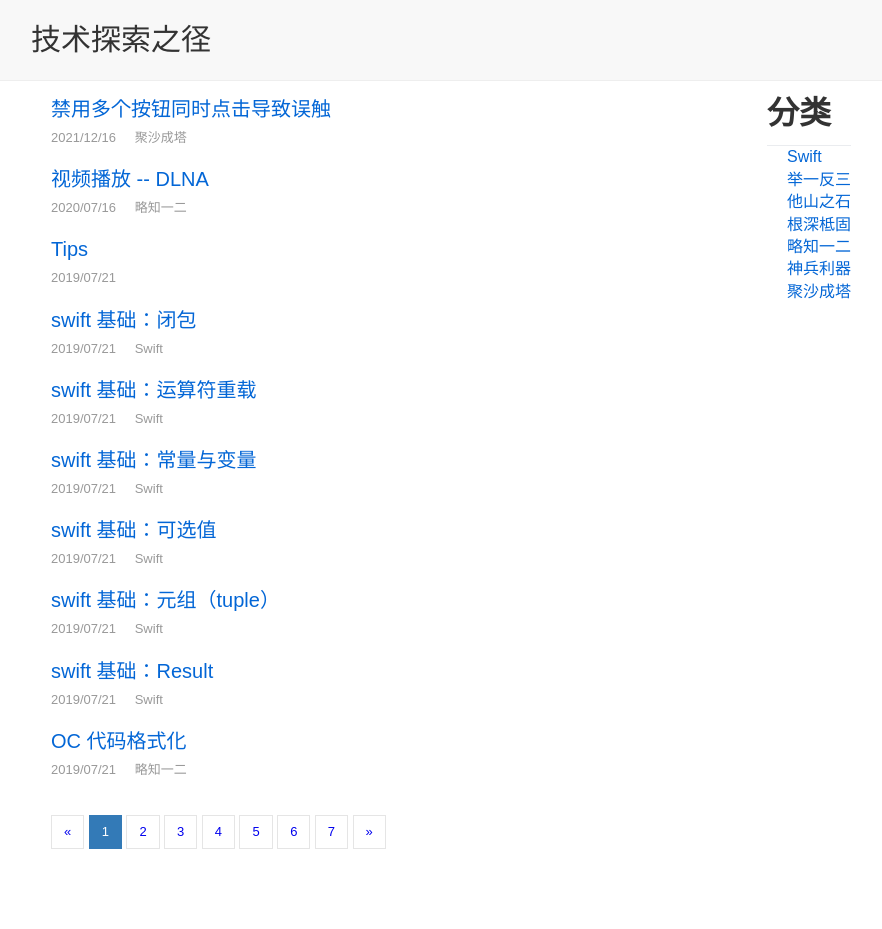
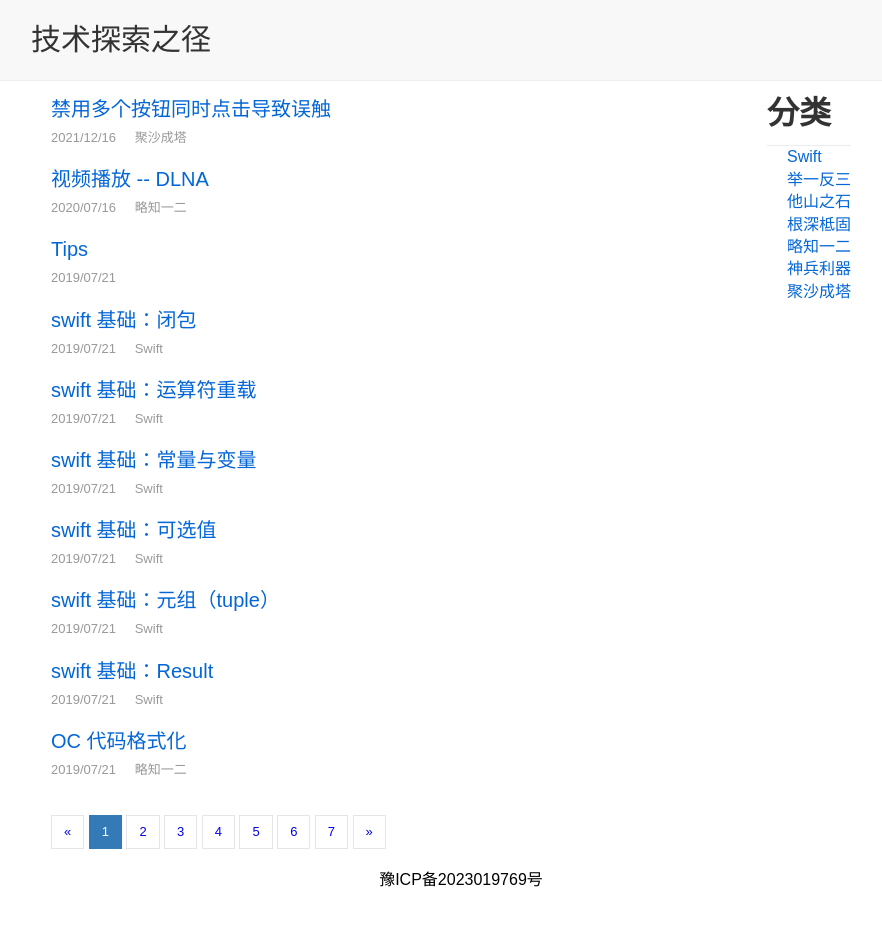
Before and after one commit to nyzhanggy/dulldevil.github.io, a Jekyll site: the page built from index.html, in a window 1280 px wide. Shown: the whole page, without its empty margins (179-1061 px from the left). Built offline with Jekyll 4.4.1, drawn with Linux system fonts in a browser that asks for light colours; the list of posts is cut into pages by our own code.

Commit message:
新增备案号

```diff
--- a/_includes/footer.html
+++ b/_includes/footer.html
@@ -1,3 +1,8 @@
 <div class="footer">
-
+  <a
+    href="https://beian.miit.gov.cn/"
+    style="color: #000; padding: 10px 20px; text-decoration: none;margin: auto 0;"
+    target="_blank"
+    >豫ICP备2023019769号</a
+  >
 </div>
--- a/_layouts/post.html
+++ b/_layouts/post.html
@@ -7,7 +7,7 @@
       <div class="post-meta-info">
         <span>{{ page.date | date: "%Y/%m/%d"}}</span>
         {% for cat in page.categories %}
-          <span><a href="{{site.url}}/categories#{{ cat }}">{{ cat }} </a></span>
+          <span><a href="{{site.url}}/categories.html#{{ cat }}">{{ cat }} </a></span>
         {% endfor %}
       </div>
     </div>
--- a/assets/css/site-footer.css
+++ b/assets/css/site-footer.css
@@ -1,3 +1,5 @@
 .footer {
   height: 60px;
+  text-align: center;
+  align-content: middle;
 }
--- a/index.html
+++ b/index.html
@@ -14,7 +14,7 @@ css: ["repo-list.css","index.css"]
           <p class="repo-list-meta">
               <span class="meta-info"> {{ post.date | date: "%Y/%m/%d" }} </span>
               {% for cat in post.categories %}
-                <span class="meta-info"><a href="{{site.url}}/categories#{{ cat }} ">{{ cat }} </a></span>
+                <span class="meta-info"><a href="{{site.url}}/categories.html#{{ cat }} ">{{ cat }} </a></span>
               {% endfor %}
           </p>
       </li>
@@ -56,7 +56,7 @@ css: ["repo-list.css","index.css"]
       {% assign sorted_categories = site.categories | sort %}
       <ul>
         {% for category in sorted_categories %}
-        <li><a href="{{site.url}}/categories#{{ category | first }}">{{ category | first }}</a></li>
+        <li><a href="{{site.url}}/categories.html#{{ category | first }}">{{ category | first }}</a></li>
         {% endfor %}
       </ul>
     </div>
```
